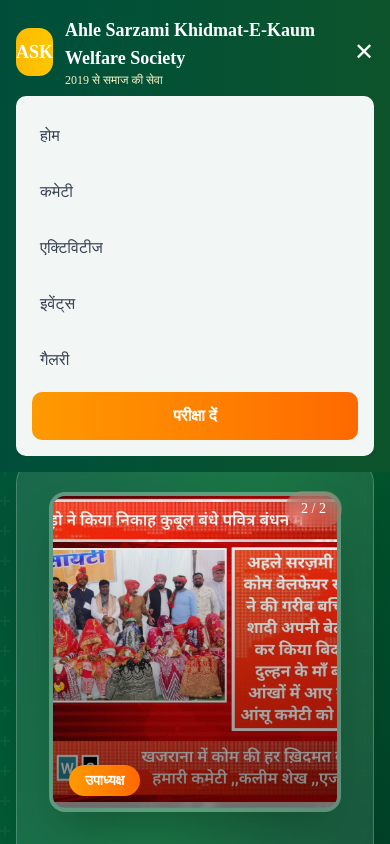
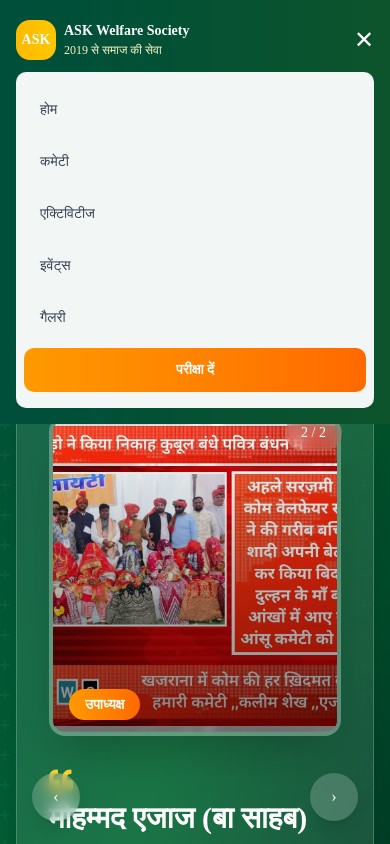
Before and after one commit to AaminSPatel/ask-welfare-society, a Next.js app: page / in a window 390 px wide. Both pictures are taken after a click on the button "Menu". Shown: the top 844 px of the page. Built offline with nearby package versions, Linux system fonts and the light colour scheme; no server answers.

Commit message:
page updated

```diff
--- a/app/page.jsx
+++ b/app/page.jsx
@@ -34,7 +34,7 @@ export default function Home() {
   }, [])
 
   return (
-    <div className="min-h-screen bg-gradient-to-b from-amber-50 to-green-50">
+    <div className="min-h-screen bg-gradient-to-b from-amber-50 to-green-50 max-w-screen overflow-hidden">
       <Navigation />
       <HeroCarousel founders={founders} />
       <FounderCarousel founders={founders} />
--- a/components/Navigation.jsx
+++ b/components/Navigation.jsx
@@ -7,41 +7,55 @@ import { motion, AnimatePresence } from "framer-motion"
 export default function Navigation() {
   const [menuOpen, setMenuOpen] = useState(false)
   const [scrolled, setScrolled] = useState(false)
+  const [isMobile, setIsMobile] = useState(false)
 
   useEffect(() => {
     const handleScroll = () => {
       setScrolled(window.scrollY > 50)
     }
+
+    const checkMobile = () => {
+      setIsMobile(window.innerWidth < 768)
+    }
+
+    handleScroll()
+    checkMobile()
+
     window.addEventListener('scroll', handleScroll)
-    return () => window.removeEventListener('scroll', handleScroll)
+    window.addEventListener('resize', checkMobile)
+
+    return () => {
+      window.removeEventListener('scroll', handleScroll)
+      window.removeEventListener('resize', checkMobile)
+    }
   }, [])
 
   return (
-    <nav className={`pb-19 w-full z-50 `}>
-      <div className={` fixed w-full z-50 transition-all duration-300 ${scrolled ? 'bg-white/90 backdrop-blur-md shadow-lg py-2' : 'bg-linear-to-r from-emerald-900 to-green-900 py-4'}`}>
-        <div className=" max-w-7xl mx-auto px-4">
+    <nav className="w-full z-50 relative">
+      <div className={`fixed w-full z-50 transition-all duration-300 ${scrolled ? 'bg-white/90 backdrop-blur-md shadow-lg py-2' : 'bg-gradient-to-r from-emerald-900 to-green-900 py-4'}`}>
+        <div className="max-w-7xl mx-auto px-4 sm:px-6">
           <div className="flex items-center justify-between">
-          {/* Logo */}
-          <Link href="/" className="flex items-center gap-3">
+            {/* Logo - Responsive */}
+            <Link href="/" className="flex items-center gap-2 sm:gap-3">
               <motion.div
                 whileHover={{ scale: 1.1 }}
                 whileTap={{ scale: 0.95 }}
-              className={`w-12 h-12 rounded-xl flex items-center justify-center ${scrolled ? 'bg-gradient-to-r from-emerald-600 to-green-600' : 'bg-gradient-to-r from-amber-400 to-yellow-400'}`}
+                className={`w-10 h-10 sm:w-12 sm:h-12 rounded-xl flex items-center justify-center ${scrolled ? 'bg-gradient-to-r from-emerald-600 to-green-600' : 'bg-gradient-to-r from-amber-400 to-yellow-400'}`}
               >
-              <span className="font-bold text-white text-lg">ASK</span>
+                <span className="font-bold text-white text-sm sm:text-lg">ASK</span>
               </motion.div>
-            <div>
-              <h1 className={`text-lg font-bold ${scrolled ? 'text-emerald-800' : 'text-white'}`}>
-                Ahle Sarzami Khidmat-E-Kaum Welfare Society
+              <div className="max-w-[180px] sm:max-w-none">
+                <h1 className={`text-sm sm:text-lg font-bold leading-tight ${scrolled ? 'text-emerald-800' : 'text-white'}`}>
+                  {isMobile ? "ASK Welfare Society" : "Ahle Sarzami Khidmat-E-Kaum Welfare Society"}
                 </h1>
-              <p className={`text-xs ${scrolled ? 'text-emerald-600' : 'text-amber-100'}`}>
+                <p className={`text-xs ${scrolled ? 'text-emerald-600' : 'text-amber-100'} mt-0.5`}>
                   2019 से समाज की सेवा
                 </p>
               </div>
             </Link>
 
             {/* Desktop Menu */}
-          <div className="hidden md:flex items-center gap-6">
+            <div className="hidden md:flex items-center gap-4 lg:gap-6">
               <NavLink href="/" scrolled={scrolled}>
                 होम
               </NavLink>
@@ -60,7 +74,7 @@ export default function Navigation() {
               <motion.div whileHover={{ scale: 1.05 }} whileTap={{ scale: 0.95 }}>
                 <Link
                   href="/exam"
-                className="bg-linear-to-r from-amber-500 to-orange-500 text-white px-6 py-2 rounded-full font-semibold shadow-lg hover:shadow-xl transition-all"
+                  className="bg-gradient-to-r from-amber-500 to-orange-500 text-white px-4 py-2 lg:px-6 rounded-full font-semibold shadow-lg hover:shadow-xl transition-all text-sm lg:text-base whitespace-nowrap"
                 >
                   परीक्षा दें
                 </Link>
@@ -71,7 +85,8 @@ export default function Navigation() {
             <motion.button
               whileTap={{ scale: 0.9 }}
               onClick={() => setMenuOpen(!menuOpen)}
-            className={`md:hidden text-2xl py-2 rounded-lg ${scrolled ? 'text-emerald-700' : 'text-white'}`}
+              className={`md:hidden text-2xl p-2 -mr-2 ${scrolled ? 'text-emerald-700' : 'text-white'}`}
+              aria-label="Menu"
             >
               {menuOpen ? '✕' : '☰'}
             </motion.button>
@@ -105,7 +120,7 @@ export default function Navigation() {
                   <Link
                     href="/exam"
                     onClick={() => setMenuOpen(false)}
-                  className="block px-4 py-3 bg-gradient-to-r from-amber-500 to-orange-500 text-white rounded-lg font-semibold text-center mx-4 hover:shadow-lg transition"
+                    className="block px-4 py-3 bg-gradient-to-r from-amber-500 to-orange-500 text-white rounded-lg font-semibold text-center mx-2 hover:shadow-lg transition text-sm"
                   >
                     परीक्षा दें
                   </Link>
@@ -122,7 +137,7 @@ export default function Navigation() {
 function NavLink({ href, children, scrolled }) {
   return (
     <Link href={href} className="relative group">
-      <span className={`font-medium transition-colors ${scrolled ? 'text-gray-700 hover:text-emerald-600' : 'text-white/90 hover:text-white'}`}>
+      <span className={`font-medium transition-colors text-sm lg:text-base ${scrolled ? 'text-gray-700 hover:text-emerald-600' : 'text-white/90 hover:text-white'}`}>
         {children}
       </span>
       <span className="absolute -bottom-1 left-0 w-0 h-0.5 bg-gradient-to-r from-amber-400 to-yellow-400 group-hover:w-full transition-all duration-300"></span>
@@ -135,7 +150,7 @@ function MobileNavLink({ href, children, onClick }) {
     <Link
       href={href}
       onClick={onClick}
-      className="block px-4 py-3 text-gray-700 hover:bg-gradient-to-r hover:from-emerald-50 hover:to-green-50 hover:text-emerald-700 rounded-lg mx-2 transition-all"
+      className="block px-4 py-3 text-gray-700 hover:bg-gradient-to-r hover:from-emerald-50 hover:to-green-50 hover:text-emerald-700 rounded-lg mx-2 transition-all text-sm"
     >
       {children}
     </Link>
```
Lines whose indentation alone changed are shown as unchanged.
